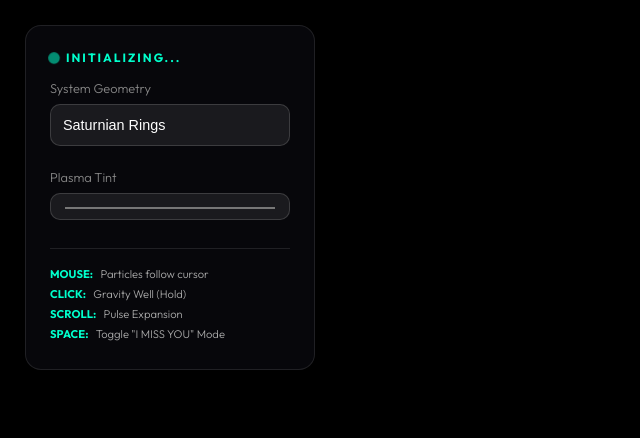
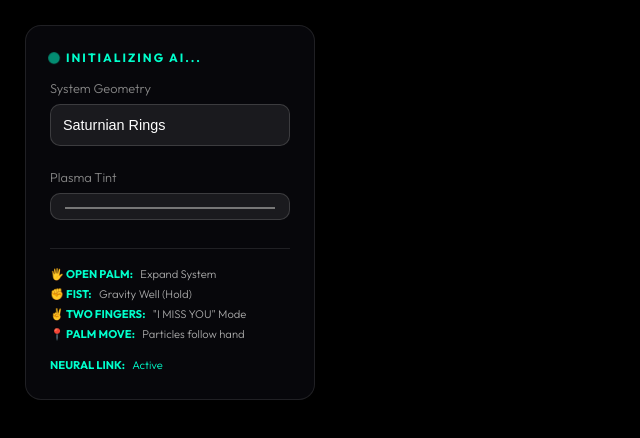
Before and after one commit to PearlMehta14/3D-Particle-System, a plain HTML site: page index.html in a window 1280 px wide. Shown: the whole page, without its empty margins (0-640 px from the left). Drawn offline with nearby package versions, Linux system fonts and the light colour scheme.

Commit message:
Remove mouse fallback and update UI to focus on AI gestures

```diff
--- a/index.html
+++ b/index.html
@@ -155,8 +155,7 @@
 
     <div id="ui">
         <div class="stat" id="status">
-            <span id="status-text">Initializing...</span>
-            <span id="no-cam-tag" style="display: none;">MOUSE FALLBACK</span>
+            <span id="status-text">Initializing AI...</span>
         </div>
 
         <label>System Geometry</label>
@@ -172,11 +171,12 @@
         <input type="color" id="pColor" value="#00ccff">
 
         <div class="controls-hint">
-            <b>MOUSE:</b> Particles follow cursor<br>
-            <b>CLICK:</b> Gravity Well (Hold)<br>
-            <b>SCROLL:</b> Pulse Expansion<br>
-            <b>SPACE:</b> Toggle "I MISS YOU" Mode<br>
-            <span id="ai-hint" style="display:none;"><b>AI GESTURES:</b> Enabled</span>
+            <b>🖐️ OPEN PALM:</b> Expand System<br>
+            <b>✊ FIST:</b> Gravity Well (Hold)<br>
+            <b>✌️ TWO FINGERS:</b> "I MISS YOU" Mode<br>
+            <b>📍 PALM MOVE:</b> Particles follow hand<br>
+            <span id="ai-hint" style="display:block; margin-top: 10px; color: #00ffcc;"><b>NEURAL LINK:</b>
+                Active</span>
         </div>
     </div>
 
```
Also changed, not shown: 1 other file.
